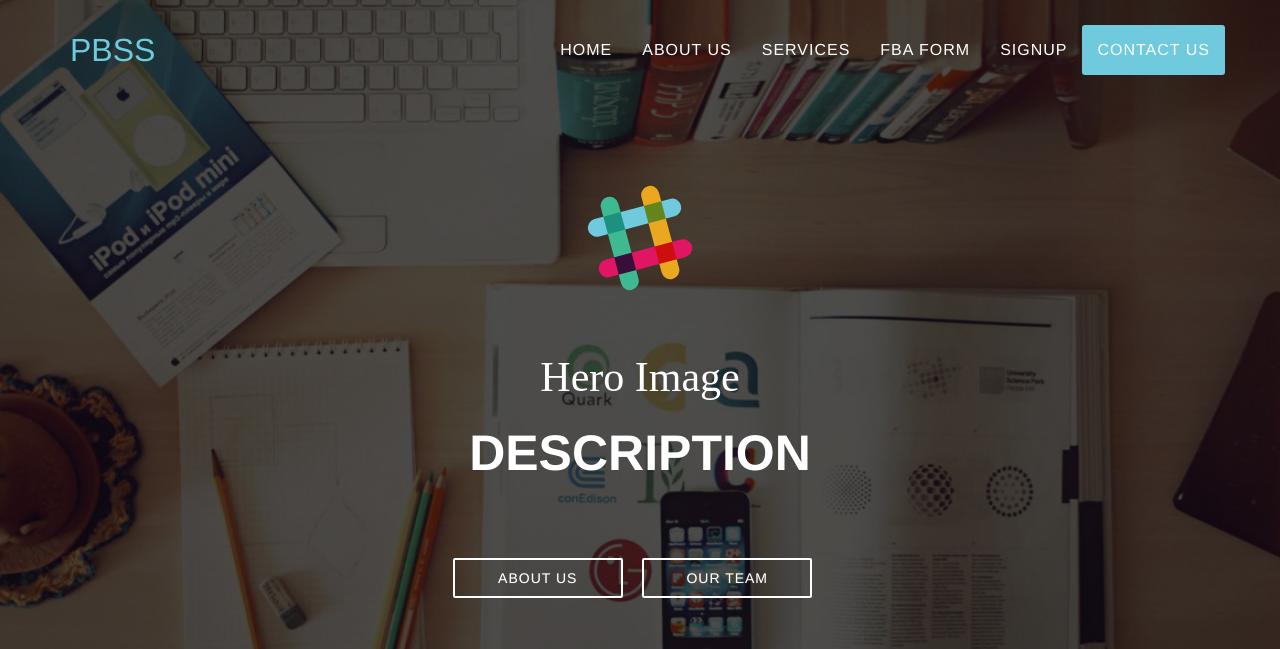
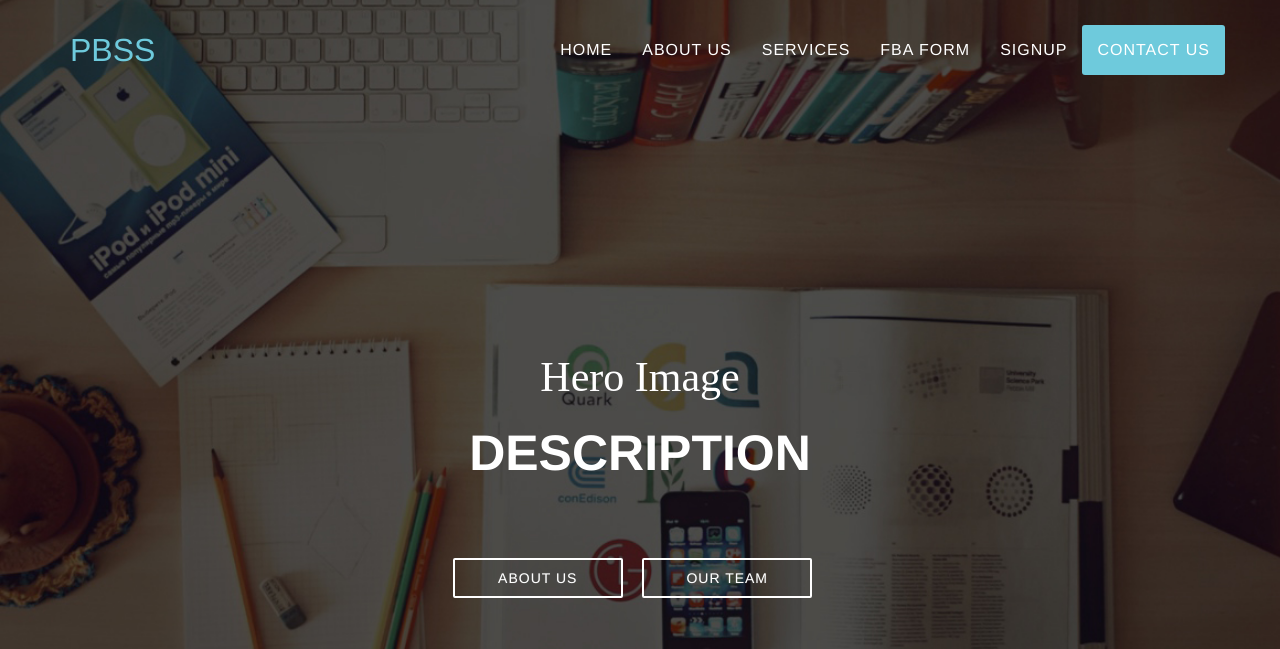
Before and after one commit to NBGAzure/Positivebehaviour, a Django app: page /positivebehaviour/ in a window 1280 px wide. Shown: the top 649 px of the page. Run offline with Django 3.2, Linux system fonts and the light colour scheme; some libraries are stand-ins or nearby versions.

Commit message:
RemovedSlackVideo
Need to replace it with a new image/video probably

```diff
--- a/PBSS/positivebehaviour/templates/positivebehaviour/index.html
+++ b/PBSS/positivebehaviour/templates/positivebehaviour/index.html
@@ -8,11 +8,11 @@
                 <div class="row">
                     <div class="col-lg-12">
                         <div class="o-container">
-                            <div class="c-slack">
-                              <span class="c-slack__dot c-slack__dot--a"></span>
-                              <span class="c-slack__dot c-slack__dot--b"></span>
-                              <span class="c-slack__dot c-slack__dot--c"></span>
-                              <span class="c-slack__dot c-slack__dot--d"></span>
+                            <div class="c-slack">{# This is the slack video #}
+                              {#  <span class="c-slack__dot c-slack__dot--a"></span>#}
+                              {#  <span class="c-slack__dot c-slack__dot--b"></span>#}
+                               {#   <span class="c-slack__dot c-slack__dot--c"></span> #}
+                              {# <span class="c-slack__dot c-slack__dot--d"></span>#}
                             </div>
                         </div>
                         <div class="intro-text">
```
